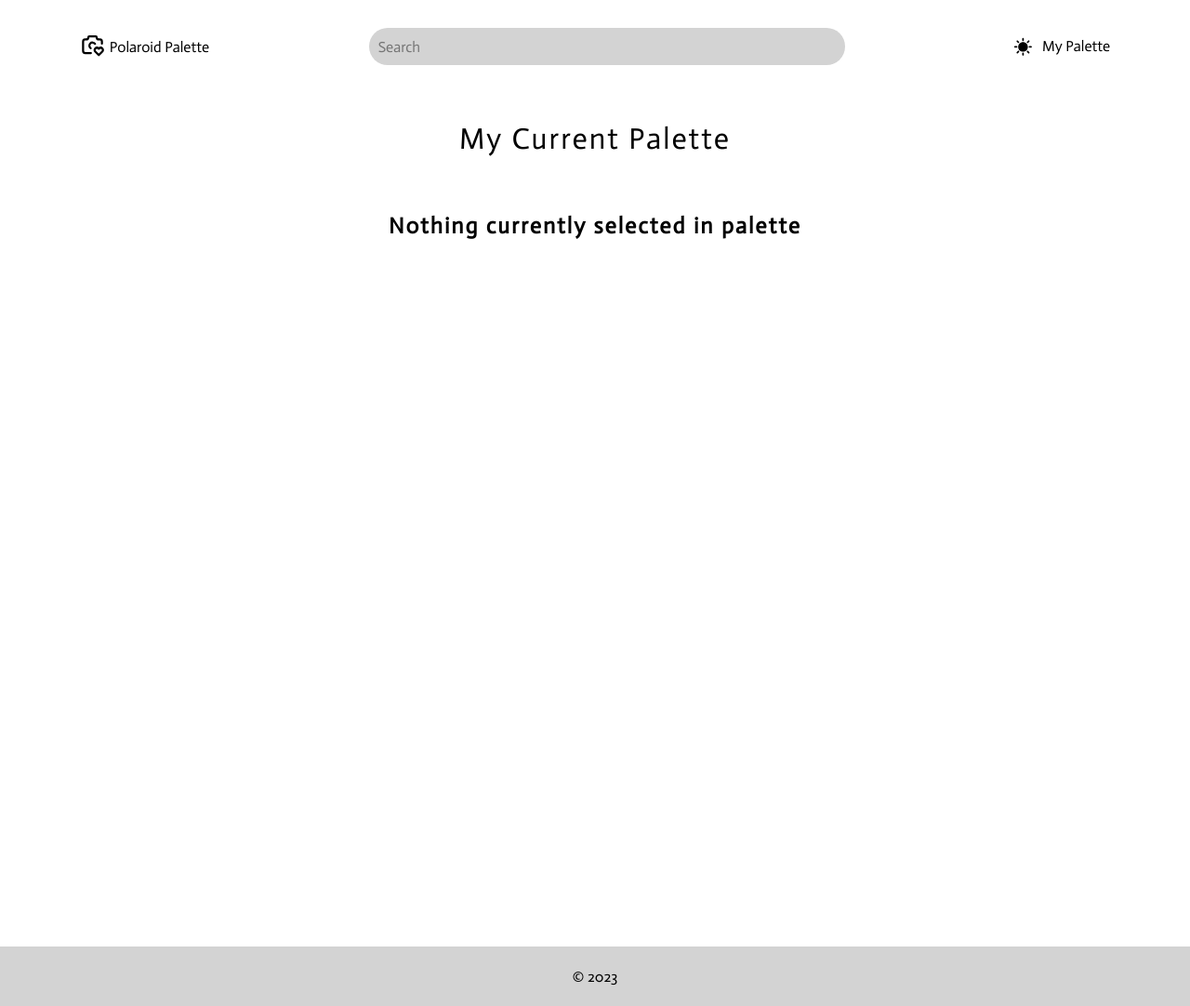
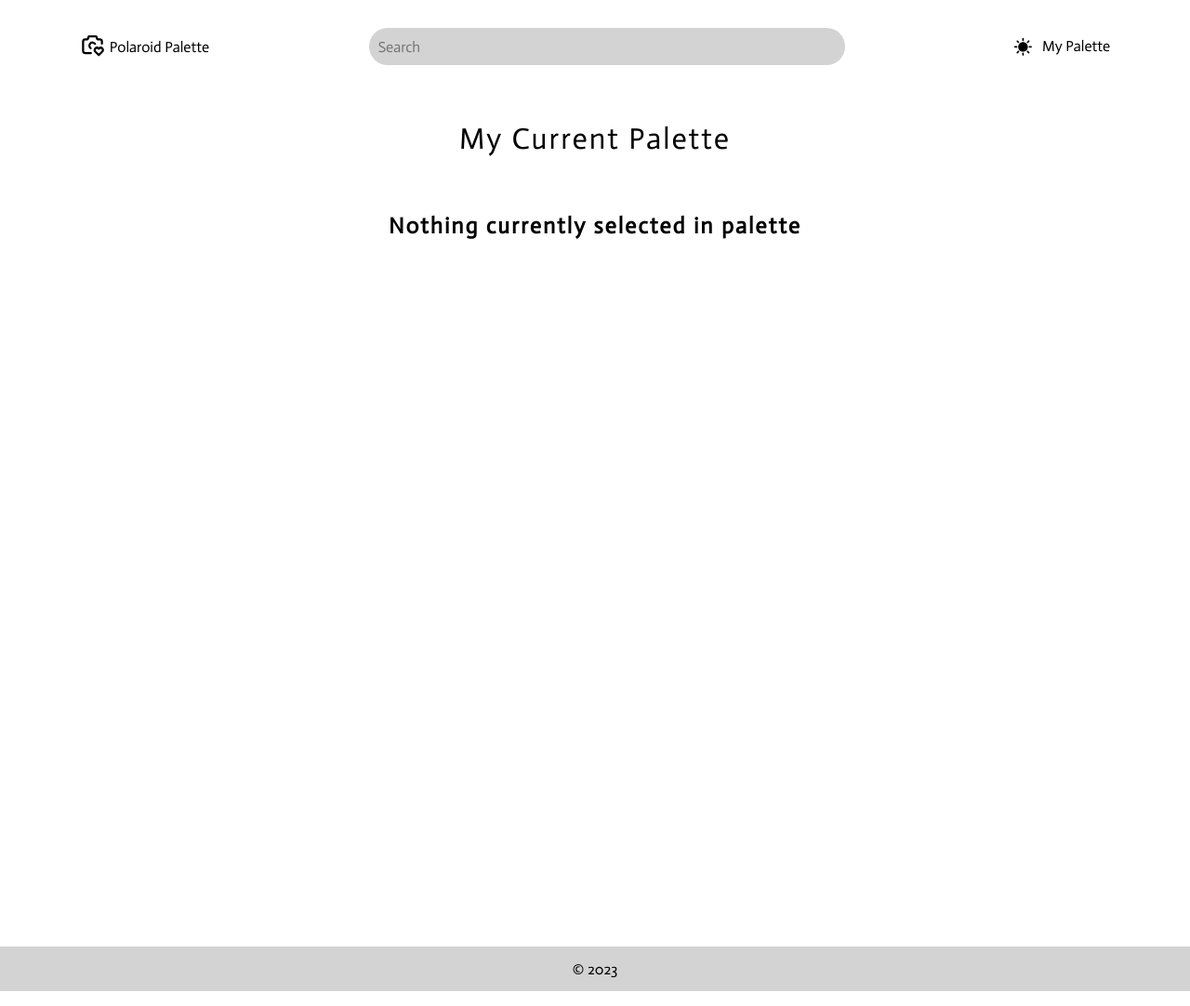
Before and after one commit to twentyfive21/photo-react, a React (Vite) app: page /mypalette in a window 1280 px wide. Shown: the whole page at 93% size. Built offline with nearby package versions, Linux system fonts and the light colour scheme.

Commit message:
fixed footer height

```diff
--- a/src/components/Footer/Footer.css
+++ b/src/components/Footer/Footer.css
@@ -1,5 +1,5 @@
 footer {
-    height: 8vh;
+    height: 6vh;
     background-color: #D3D3D3;
     display: flex;
     justify-content: center;
```
